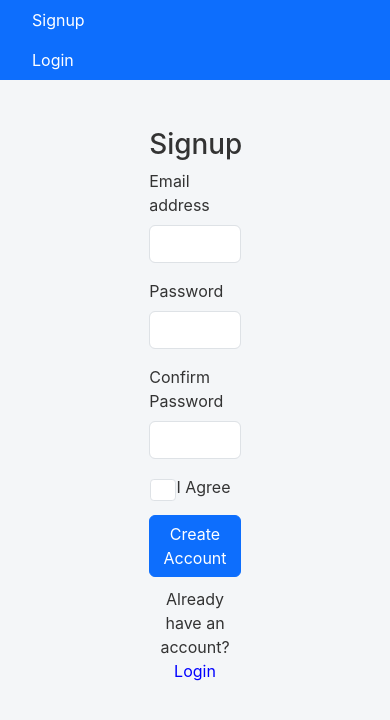
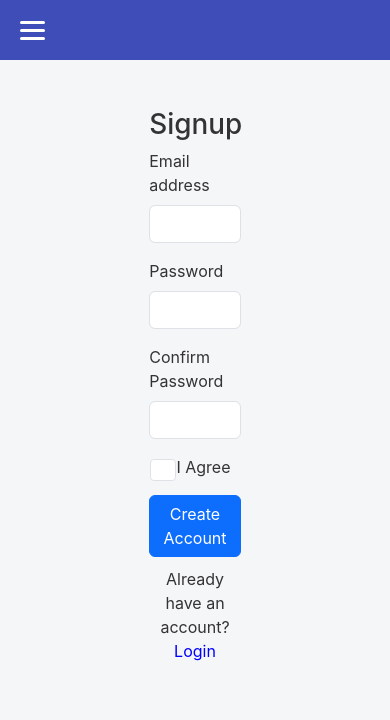
Before and after one commit to sankar-sivaperumal/React-, a React (Vite) app: page /signup in a window 390 px wide. Shown: the top 720 px of the page. Built offline with nearby package versions, Linux system fonts and the light colour scheme.

Commit message:
updated navbar with mobile view

```diff
--- a/src/Components/NavBar.tsx
+++ b/src/Components/NavBar.tsx
@@ -1,66 +1,38 @@
+import { useState } from "react";
 import { Link } from "react-router-dom";
 import { useAuth } from "./Access/AuthContext";
 
 function NavBar() {
   const { isLoggedIn } = useAuth();
+  const [isOpen, setIsOpen] = useState(false);
 
   return (
-    <nav className="navbar navbar-expand-sm bg-primary">
-      <div className="container-fluid">
-        <ul className="navbar-nav">
+    <nav className="navbar">
+      <div className="nav-container">
 
+        <div className="hamburger" onClick={() => setIsOpen(!isOpen)}>
+          <div className="bar"></div>
+          <div className="bar"></div>
+          <div className="bar"></div>
+        </div>
 
+        <ul className={`nav-links ${isOpen ? "open" : ""}`}>
           {!isLoggedIn && (
             <>
-              <li className="nav-item">
-                <Link className="nav-link text-white" to="/signup">
-                  Signup
-                </Link>
-              </li>
-
-              <li className="nav-item">
-                <Link className="nav-link text-white" to="/login">
-                  Login
-                </Link>
-              </li>
+              <li><Link to="/signup">Signup</Link></li>
+              <li><Link to="/login">Login</Link></li>
             </>
           )}
 
-
           {isLoggedIn && (
             <>
-              <li className="nav-item">
-                <Link className="nav-link text-white" to="/Formpage">
-                  Form Page
-                </Link>
-              </li>
-
-              <li className="nav-item">
-                <Link className="nav-link text-white" to="/students">
-                  Students
-                </Link>
-              </li>
-
-              <li className="nav-item">
-                <Link className="nav-link text-white" to="/enrollments">
-                  Enrollments
-                </Link>
-              </li>
-
-              <li className="nav-item">
-                <Link className="nav-link text-white" to="/courses">
-                  Courses
-                </Link>
-              </li>
-
-              <li className="nav-item">
-                <Link className="nav-link text-white" to="/student-details">
-                  Student Records
-                </Link>
-              </li>
+              <li><Link to="/Formpage">Form Page</Link></li>
+              <li><Link to="/students">Students</Link></li>
+              <li><Link to="/enrollments">Enrollments</Link></li>
+              <li><Link to="/courses">Courses</Link></li>
+              <li><Link to="/student-details">Student Records</Link></li>
             </>
           )}
-
         </ul>
       </div>
     </nav>
```
